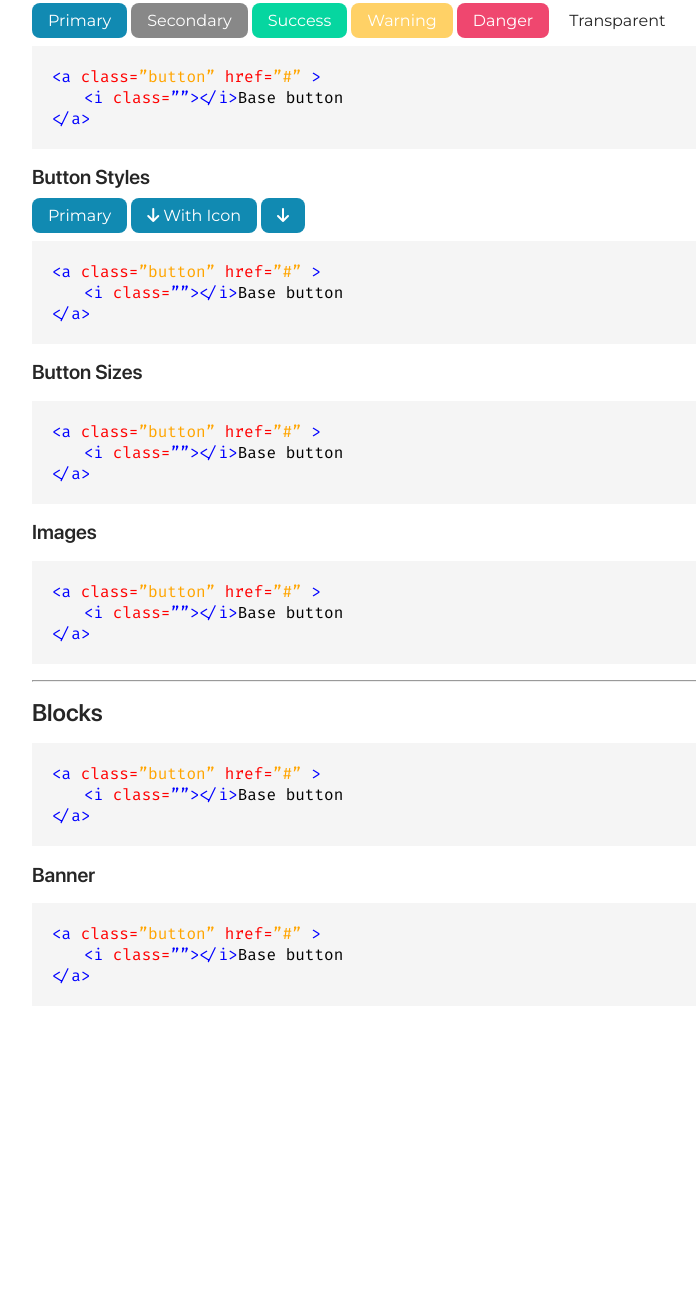
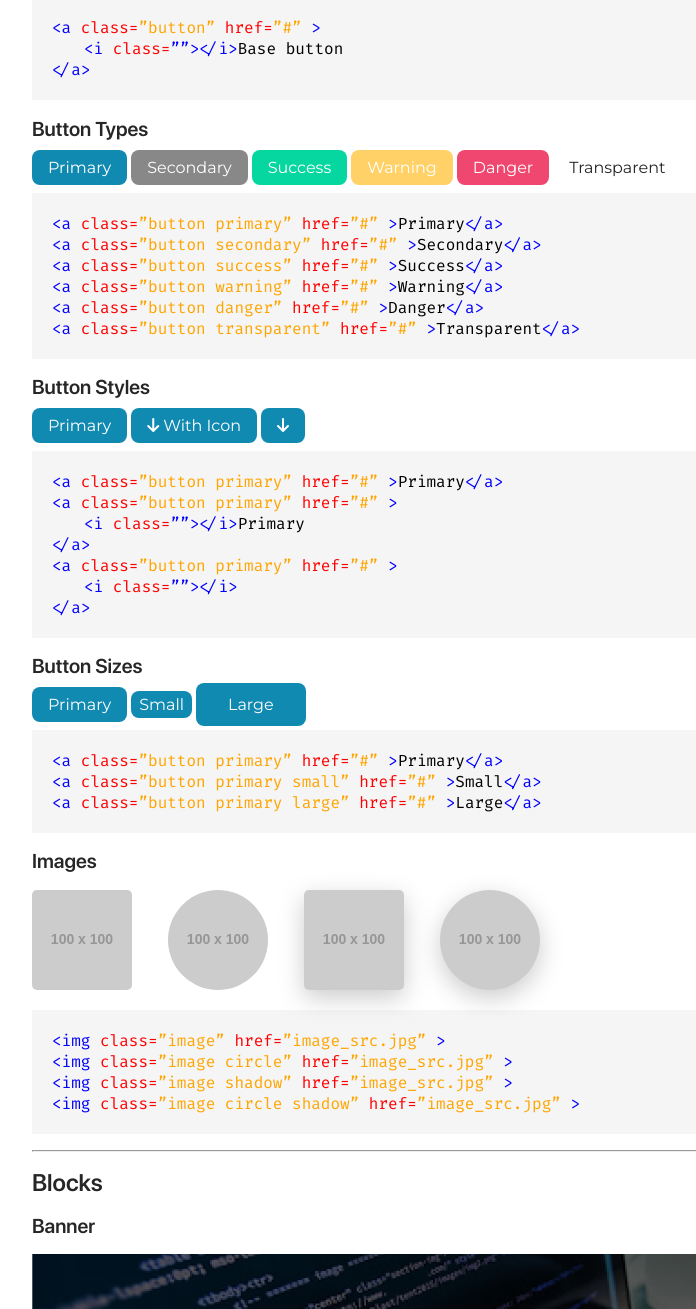
Before and after one commit to codeableorg/HTML-CSS-01-Component-Library-Essentials-BalvirPurewal, a plain HTML site: page index.html in a window 1280 px wide. Shown: the part 1491-2800 px from the top of the page, without its empty margins (128-824 px from the left). Before the commit the page ends 2513 px from the top, so only its background shows below. Drawn offline with Linux system fonts and the light colour scheme; placeholder pictures from the web are drawn by us; a web font is replaced by a local one.

Commit message:
Copied manually. Note: Because git didn't get my changes to this repl.

```diff
--- a/css/components/component.css
+++ b/css/components/component.css
@@ -5,7 +5,7 @@
 .dot {
 	height: 25px;
   width: 25px;
-  background-color: #bbb;
+  background: #bbb;
   border-radius: 50%;
   display: inline-block;
 }
@@ -33,56 +33,31 @@ a.button{
 	border-radius: 8px;
 	padding: 8px 16px; }
 
-a.button_primary {
-	background: var(--blue);
-	color: var(--white);
-	font-family: 'Montserrat';
-	font-weight: 400;
-	text-decoration: none;
-	border-radius: 8px;
-	padding: 8px 16px;}
+a.button.primary { background: var(--blue);color: var(--white);}
+a.button.secondary { background: var(--gray);color: var(--white);}
+a.button.success { background: var(--green);color: var(--white);}
+a.button.warning { background: var(--yellow);color: var(--white);}
+a.button.danger { background: var(--red);color: var(--white);}
+a.button.transparent { background: var(--white);color: var(--black);}
 
-a.button_secondary {
-	background: var(--gray);
-	color: var(--white);
-	font-family: 'Montserrat';
-	font-weight: 400;
-	text-decoration: none;
-	border-radius: 8px;
-	padding: 8px 16px;}
+a.button.small {padding: 4px 8px;}
+a.button.large {padding: 12px 32px;}
 
-a.button_success {
-	background: var(--green);
-	color: var(--white);
-	font-family: 'Montserrat';
-	font-weight: 400;
-	text-decoration: none;
-	border-radius: 8px;
-	padding: 8px 16px;}
+/*IMAGES*/
+img.image {border-radius: 5px; margin-right: 32px;}
+img.image.circle {border-radius: 50%;}
+img.image.shadow {filter: drop-shadow(0px 8px 12px rgba(0, 0, 0, 0.2));}
 
-a.button_warning {
-	background: var(--yellow);
-	color: var(--white);
-	font-family: 'Montserrat';
-	font-weight: 400;
-	text-decoration: none;
-	border-radius: 8px;
-	padding: 8px 16px;}
-
-a.button_danger {
-	background: var(--red);
-	color: var(--white);
-	font-family: 'Montserrat';
-	font-weight: 400;
-	text-decoration: none;
-	border-radius: 8px;
-	padding: 8px 16px;}
-
-a.button_transparent {
-	background: var(--white);
-	color: var(--black);
-	font-family: 'Montserrat';
-	font-weight: 400;
-	text-decoration: none;
-	border-radius: 8px;
-	padding: 8px 16px;}
+/*BANNER*/
+.banner{
+	background: linear-gradient(180deg, rgba(0, 0, 0, 0.4) 0%, rgba(0, 0, 0, 0.4) 100%), url(../../resources/banner.png), no-repeat;
+	width: 736px;
+	height: 250px;
+	padding: 36px 96px;
+	display: flex;
+	flex-direction: column;
+	align-items: flex-start;
+}
+.banner h1,.banner h5 {color: white;margin:12px 0;}
+.banner h1 {text-shadow: 0px 4px 4px rgba(0, 0, 0, 0.25);}
+.banner .button {margin:36px 0;}
--- a/css/style.css
+++ b/css/style.css
@@ -56,11 +56,18 @@ code span.orange{color:orange;}
 
 div.codebox {background-color: #f5f5f5;padding: 20px;margin: 16px 0}
 
-p{
-	font-family: 'Montserrat', sans-serif;
-	width: 70%;
+p{font-family: 'Montserrat', sans-serif;}
+
+blockquote {
+	border: 1px solid #d9d9d9;
+    margin: 10px;
+    padding: 0px 16px;
 }
 
-section.width-less{width: 80%}
+.width-medium{width: 80%}
+.width-less{width: 66%}
 
 div.margin-left	{margin-left: 32px}
+
+.logo{height: 112px; display: flex;align-items: center;border-bottom: 1px solid #d9d9d9; width: 100%;}
+.logo img {text-align: center;margin:0 auto;}
--- a/index.html
+++ b/index.html
@@ -9,6 +9,7 @@
 	<link rel="stylesheet" type="text/css" href="/css/components/component.css">
 </head>
 <body>
+	<div class="logo"><img src="/resources/logo.svg"></div>
 	<h1 class="subtitle">Typography</h1>
 	<h2 class="subtitle">Headings</h2>
 
@@ -42,7 +43,7 @@
 	</div>
 
 	<h2 class="subtitle">Paragraph</h2>
-	<p>The best programs are written so that computing machines can perform them quickly and so that human beings can <strong>understand them clearly</strong>. A programmer is ideally an essayist who works with traditional aesthetic and literary forms as well as mathematical concepts, to communicate the way that an algorithm works and to convince a reader that the results will be correct.</p>
+	<p class="width-less">The best programs are written so that computing machines can perform them quickly and so that human beings can <strong>understand them clearly</strong>. A programmer is ideally an essayist who works with traditional aesthetic and literary forms as well as mathematical concepts, to communicate the way that an algorithm works and to convince a reader that the results will be correct.</p>
 	<div class="codebox">
 		<code>
 			<span class="blue">
@@ -55,7 +56,7 @@
 	</div>
 
 	<h2 class="subtitle">Quote</h2>
-	<blockquote cite="http://example.com/facts">
+	<blockquote class="width-less" cite="http://example.com/facts">
 		<p>“Any fool can write code that a computer can understand. Good programmers write code that humans can understand.”</p>
 		<h6>- Martin Fowler</h6>
 	</blockquote>
@@ -69,7 +70,7 @@
 			</span>
 		</code>
 	</div>
-	<section class="width-less">
+	<section class="width-medium">
 		<h2 class="subtitle">Colors</h2>
 		<div class="dot-container"><span class="dot blue"></span><span class="dot-text">blue #118AB2</span></div>
 		<div class="dot-container"><span class="dot green"></span><span class="dot-text">green #06D6A0</span></div>
@@ -106,47 +107,85 @@
 	</div>
 
 	<h2 class="subtitle">Button Types</h2>
-	<a class="button_primary" href="#">Primary</a>
-	<a class="button_secondary" href="#">Secondary</a>
-	<a class="button_success" href="#">Success</a>
-	<a class="button_warning" href="#">Warning</a>
-	<a class="button_danger" href="#">Danger</a>
-	<a class="button_transparent" href="#">Transparent</a>
+	<a class="button primary" href="#">Primary</a>
+	<a class="button secondary" href="#">Secondary</a>
+	<a class="button success" href="#">Success</a>
+	<a class="button warning" href="#">Warning</a>
+	<a class="button danger" href="#">Danger</a>
+	<a class="button transparent" href="#">Transparent</a>
 	<div class="codebox">
 		<code>
 			<div>
 				<span class="blue"><</span><span class="blue">a</span>
-				<span class="red"> class=<span class="orange">”button”</span></span>
+				<span class="red"> class=<span class="orange">”button primary”</span></span>
 				<span class="red"> href=<span class="orange">”#”</span></span>
-				<span class="blue">></span>
-			</div>
-			<div class="margin-left">
-				<span class="blue"><</span><span class="blue">i</span>
-				<span class="red"> class=<span class="blue">””</span></span><span class="blue">></span><span class="blue"><</span><span class="blue">/i></span>Base button
+				<span class="blue">></span>Primary<span class="blue"><</span><span class="blue">/a></span>
 			</div>
 			<div>
-				<span class="blue"><</span><span class="blue">/a></span>
+				<span class="blue"><</span><span class="blue">a</span>
+				<span class="red"> class=<span class="orange">”button secondary”</span></span>
+				<span class="red"> href=<span class="orange">”#”</span></span>
+				<span class="blue">></span>Secondary<span class="blue"><</span><span class="blue">/a></span>
+			</div>
+			<div>
+				<span class="blue"><</span><span class="blue">a</span>
+				<span class="red"> class=<span class="orange">”button success”</span></span>
+				<span class="red"> href=<span class="orange">”#”</span></span>
+				<span class="blue">></span>Success<span class="blue"><</span><span class="blue">/a></span>
+			</div>
+			<div>
+				<span class="blue"><</span><span class="blue">a</span>
+				<span class="red"> class=<span class="orange">”button warning”</span></span>
+				<span class="red"> href=<span class="orange">”#”</span></span>
+				<span class="blue">></span>Warning<span class="blue"><</span><span class="blue">/a></span>
+			</div>
+			<div>
+				<span class="blue"><</span><span class="blue">a</span>
+				<span class="red"> class=<span class="orange">”button danger”</span></span>
+				<span class="red"> href=<span class="orange">”#”</span></span>
+				<span class="blue">></span>Danger<span class="blue"><</span><span class="blue">/a></span>
+			</div>
+			<div>
+				<span class="blue"><</span><span class="blue">a</span>
+				<span class="red"> class=<span class="orange">”button transparent”</span></span>
+				<span class="red"> href=<span class="orange">”#”</span></span>
+				<span class="blue">></span>Transparent<span class="blue"><</span><span class="blue">/a></span>
 			</div>
 		</code>
 	</div>
 
 	<h2 class="subtitle">Button Styles</h2>
-	<a class="button_primary" href="#">Primary</a>
-	<a class="button_primary" href="#"><i class="fas fa-arrow-down"></i> With Icon</a>
-	<a class="button_primary" href="#"><i class="fas fa-arrow-down"></i></a>
+	<a class="button primary" href="#">Primary</a>
+	<a class="button primary" href="#"><i class="fas fa-arrow-down"></i> With Icon</a>
+	<a class="button primary" href="#"><i class="fas fa-arrow-down"></i></a>
 	<div class="codebox">
 		<code>
 			<div>
 				<span class="blue"><</span><span class="blue">a</span>
-				<span class="red"> class=<span class="orange">”button”</span></span>
+				<span class="red"> class=<span class="orange">”button primary”</span></span>
+				<span class="red"> href=<span class="orange">”#”</span></span>
+				<span class="blue">></span>Primary<span class="blue"><</span><span class="blue">/a></span>
+			</div>
+			<div>
+				<span class="blue"><</span><span class="blue">a</span>
+				<span class="red"> class=<span class="orange">”button primary”</span></span>
 				<span class="red"> href=<span class="orange">”#”</span></span>
 				<span class="blue">></span>
-			</div>
-			<div class="margin-left">
-				<span class="blue"><</span><span class="blue">i</span>
-				<span class="red"> class=<span class="blue">””</span></span><span class="blue">></span><span class="blue"><</span><span class="blue">/i></span>Base button
+				<div class="margin-left">
+					<span class="blue"><</span><span class="blue">i</span>
+					<span class="red"> class=<span class="blue">””</span></span><span class="blue">></span><span class="blue"><</span><span class="blue">/i></span>Primary
+				</div>
+				<span class="blue"><</span><span class="blue">/a></span>
 			</div>
 			<div>
+				<span class="blue"><</span><span class="blue">a</span>
+				<span class="red"> class=<span class="orange">”button primary”</span></span>
+				<span class="red"> href=<span class="orange">”#”</span></span>
+				<span class="blue">></span>
+				<div class="margin-left">
+					<span class="blue"><</span><span class="blue">i</span>
+					<span class="red"> class=<span class="blue">””</span></span><span class="blue">></span><span class="blue"><</span><span class="blue">/i></span>
+				</div>
 				<span class="blue"><</span><span class="blue">/a></span>
 			</div>
 		</code>
@@ -154,85 +193,93 @@
 
 
 	<h2 class="subtitle">Button Sizes</h2>
-
+	<a class="button primary" href="#">Primary</a>
+	<a class="button primary small" href="#">Small</a>
+	<a class="button primary large" href="#">Large</a>
 	<div class="codebox">
 		<code>
 			<div>
 				<span class="blue"><</span><span class="blue">a</span>
-				<span class="red"> class=<span class="orange">”button”</span></span>
+				<span class="red"> class=<span class="orange">”button primary”</span></span>
 				<span class="red"> href=<span class="orange">”#”</span></span>
-				<span class="blue">></span>
-			</div>
-			<div class="margin-left">
-				<span class="blue"><</span><span class="blue">i</span>
-				<span class="red"> class=<span class="blue">””</span></span><span class="blue">></span><span class="blue"><</span><span class="blue">/i></span>Base button
+				<span class="blue">></span>Primary<span class="blue"><</span><span class="blue">/a></span>
 			</div>
 			<div>
-				<span class="blue"><</span><span class="blue">/a></span>
+				<span class="blue"><</span><span class="blue">a</span>
+				<span class="red"> class=<span class="orange">”button primary small”</span></span>
+				<span class="red"> href=<span class="orange">”#”</span></span>
+				<span class="blue">></span>Small<span class="blue"><</span><span class="blue">/a></span>
+			</div>
+			<div>
+				<span class="blue"><</span><span class="blue">a</span>
+				<span class="red"> class=<span class="orange">”button primary large”</span></span>
+				<span class="red"> href=<span class="orange">”#”</span></span>
+				<span class="blue">></span>Large<span class="blue"><</span><span class="blue">/a></span>
 			</div>
 		</code>
 	</div>
 
 
 	<h2 class="subtitle">Images</h2>
-
+	<img class="image" src="https://via.placeholder.com/100">
+	<img class="image circle" src="https://via.placeholder.com/100">
+	<img class="image shadow" src="https://via.placeholder.com/100">
+	<img class="image circle shadow" src="https://via.placeholder.com/100">
 	<div class="codebox">
 		<code>
 			<div>
-				<span class="blue"><</span><span class="blue">a</span>
-				<span class="red"> class=<span class="orange">”button”</span></span>
-				<span class="red"> href=<span class="orange">”#”</span></span>
+				<span class="blue"><</span><span class="blue">img</span>
+				<span class="red"> class=<span class="orange">”image”</span></span>
+				<span class="red"> href=<span class="orange">”image_src.jpg”</span></span>
 				<span class="blue">></span>
 			</div>
-			<div class="margin-left">
-				<span class="blue"><</span><span class="blue">i</span>
-				<span class="red"> class=<span class="blue">””</span></span><span class="blue">></span><span class="blue"><</span><span class="blue">/i></span>Base button
+			<div>
+				<span class="blue"><</span><span class="blue">img</span>
+				<span class="red"> class=<span class="orange">”image circle”</span></span>
+				<span class="red"> href=<span class="orange">”image_src.jpg”</span></span>
+				<span class="blue">></span>
 			</div>
 			<div>
-				<span class="blue"><</span><span class="blue">/a></span>
+				<span class="blue"><</span><span class="blue">img</span>
+				<span class="red"> class=<span class="orange">”image shadow”</span></span>
+				<span class="red"> href=<span class="orange">”image_src.jpg”</span></span>
+				<span class="blue">></span>
+			</div>
+			<div>
+				<span class="blue"><</span><span class="blue">img</span>
+				<span class="red"> class=<span class="orange">”image circle shadow”</span></span>
+				<span class="red"> href=<span class="orange">”image_src.jpg”</span></span>
+				<span class="blue">></span>
 			</div>
 		</code>
 	</div>
-
-
 	<hr>
 
 	<h1 class="subtitle">Blocks</h1>
-
+	<h2 class="subtitle">Banner</h2>
+	<div class="banner">
+		<h1>Full Stack Web Developer</h1>
+		<h5>Become a better version of yourself in only 6 months</h5>
+		<a class="button success" href="#">Apply now</a>
+	</div>
 	<div class="codebox">
 		<code>
 			<div>
-				<span class="blue"><</span><span class="blue">a</span>
-				<span class="red"> class=<span class="orange">”button”</span></span>
-				<span class="red"> href=<span class="orange">”#”</span></span>
-				<span class="blue">></span>
+				<span class="blue">&#60;div</span>
+				<span class="red"> class=</span><span class="orange">”banner”</span><span class="blue">></span>
 			</div>
 			<div class="margin-left">
-				<span class="blue"><</span><span class="blue">i</span>
-				<span class="red"> class=<span class="blue">””</span></span><span class="blue">></span><span class="blue"><</span><span class="blue">/i></span>Base button
+				<span class="blue">&#60;h1&#62;</span>Your title here<span class="blue">&#60;/h1&#62;</span>
+				<div><span class="blue">&#60;h5&#62;</span>Your text here<span class="blue">&#60;/h5&#62;</span></div>
+				<div>
+					<span class="blue"><</span><span class="blue">a</span>
+					<span class="red"> class=<span class="orange">”button success”</span></span>
+					<span class="red"> href=<span class="orange">”#”</span></span>
+					<span class="blue">></span>Text for button<span class="blue"><</span><span class="blue">/a></span>
+				</div>
 			</div>
 			<div>
-				<span class="blue"><</span><span class="blue">/a></span>
-			</div>
-		</code>
-	</div>
-
-	<h2 class="subtitle">Banner</h2>
-
-	<div class="codebox">
-		<code>
-			<div>
-				<span class="blue"><</span><span class="blue">a</span>
-				<span class="red"> class=<span class="orange">”button”</span></span>
-				<span class="red"> href=<span class="orange">”#”</span></span>
-				<span class="blue">></span>
-			</div>
-			<div class="margin-left">
-				<span class="blue"><</span><span class="blue">i</span>
-				<span class="red"> class=<span class="blue">””</span></span><span class="blue">></span><span class="blue"><</span><span class="blue">/i></span>Base button
-			</div>
-			<div>
-				<span class="blue"><</span><span class="blue">/a></span>
+				<span class="blue">&#60;/div&#62;</span>
 			</div>
 		</code>
 	</div>
```
Also changed, not shown: resources/100.png (added), resources/banner.png (added).
